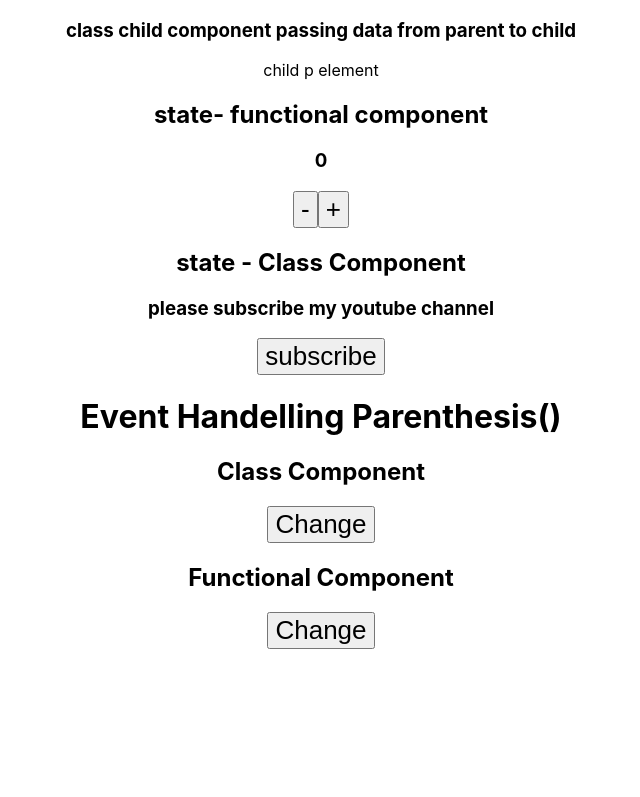
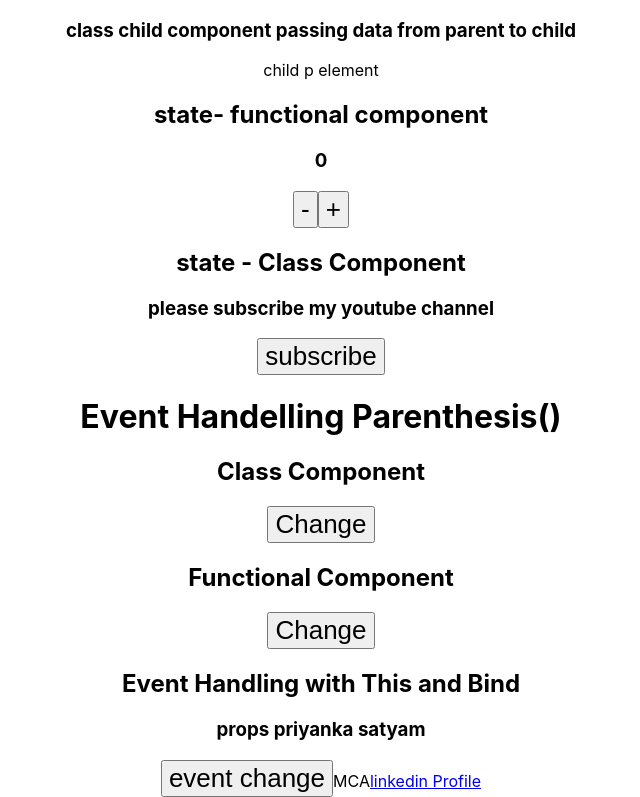
Before and after one commit to neetugond/react-revision, a React (Vite) app in the folder state-mgmt-one/: page / in a window 1280 px wide. Shown: the part 811-1608 px from the top of the page, without its empty margins (319-959 px from the left). Before the commit the page ends 1460 px from the top, so only its background shows below. Built offline with nearby package versions, Linux system fonts and the light colour scheme.

Commit message:
event handling

```diff
--- a/state-mgmt-one/src/App.jsx
+++ b/state-mgmt-one/src/App.jsx
@@ -10,6 +10,7 @@ import { StateFunctional } from './state/StateFunctional'
 import StateClass from './state/StateClass'
 import ClassEventP from './eventHandleingParenthesis/ClassEventP'
 import { FunctionalEventP } from './eventHandleingParenthesis/FunctionalEventP'
+import EventThisBind from './eventHandleingParenthesis/EventThisBind'
 function App() {
 
   return (
@@ -25,6 +26,7 @@ function App() {
       <StateClass></StateClass>
       <ClassEventP></ClassEventP>
       <FunctionalEventP></FunctionalEventP>
+      <EventThisBind name="priyanka satyam"></EventThisBind>
 
     </div>
 
--- a/state-mgmt-one/src/PropsClass/Parent.jsx
+++ b/state-mgmt-one/src/PropsClass/Parent.jsx
@@ -1,6 +1,6 @@
 import React from 'react';
 import {Child} from './Child'
-
+import EventThisBind from '../eventHandleingParenthesis/EventThisBind';
 class Parent extends React.Component{
     render() {
         return (
--- /dev/null
+++ b/state-mgmt-one/src/eventHandleingParenthesis/EventThisBind.jsx
@@ -0,0 +1,49 @@
+import React,{Component} from 'react';
+
+class EventThisBind extends Component{
+    // using props in state object
+    constructor(props) {
+        // parent class is the component that way passing props inside super
+        super(props); //for accessing parent construction component
+        // console.log("props",props)
+        // for accessing this in changeEvent normal function need to bind
+
+        // this.changeEvent = this.changeEvent.bind(this)
+        // instead for bind we can use arrow function
+
+        this.state = {
+            course: "MCA",
+            name: this.props.name
+            // defined here and now we can use anywhere
+        }
+    }
+
+
+    eventHand  (e) {
+        e.preventDefault();
+        console.log("hello event handling..." , this)
+
+    }
+    changeEvent = () => {
+        this.setState({course:"BCA"})
+        console.log('hello neetu', this.state.course, this.props.name)
+    }
+
+
+
+    render() {
+        return (
+            <>
+                <h2>Event Handling with This and Bind</h2>
+
+                <h3>props {this.props.name}</h3>
+                <button onClick={this.changeEvent}>event change</button>
+                {this.state.course}
+
+                <a href="https://www.linkedin.com/in/neetu-gond-104992230/" onClick={this.eventHand}>linkedin Profile</a>
+            </>
+        )
+    }
+}
+
+export default EventThisBind
--- a/state-mgmt-one/src/eventHandleingParenthesis/FunctionalEventP.jsx
+++ b/state-mgmt-one/src/eventHandleingParenthesis/FunctionalEventP.jsx
@@ -7,6 +7,7 @@ export const FunctionalEventP = () => {
     return (
         <div>
             <h2>Functional Component</h2>
+            {/* functional declaration not functional call changeEvent() */}
             <button onClick={changeEvent}>Change</button>
         </div>
     )
```
